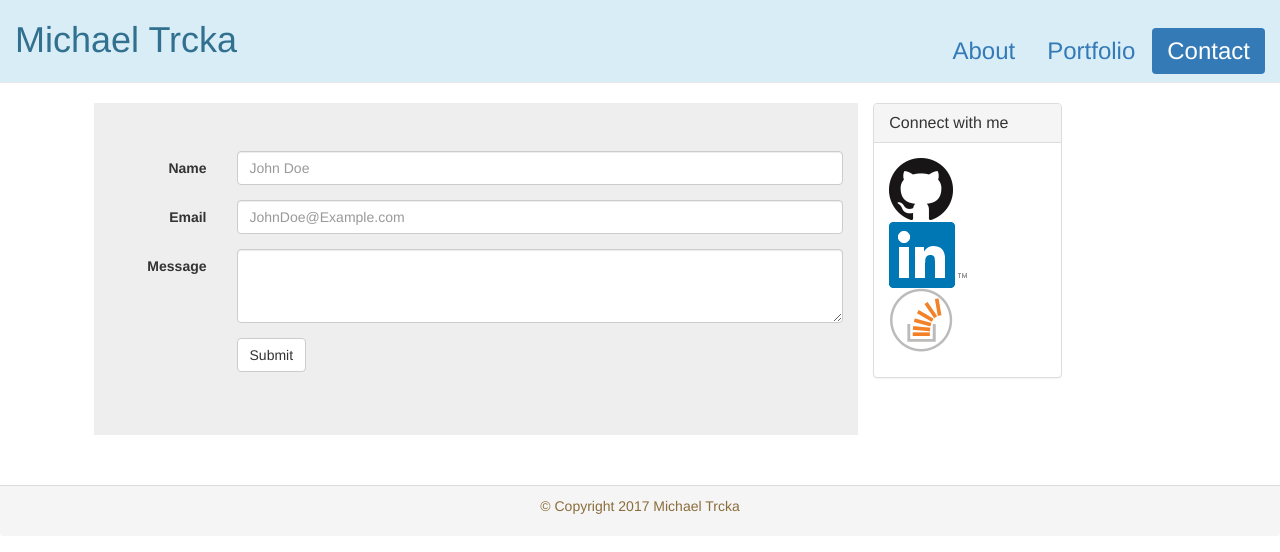
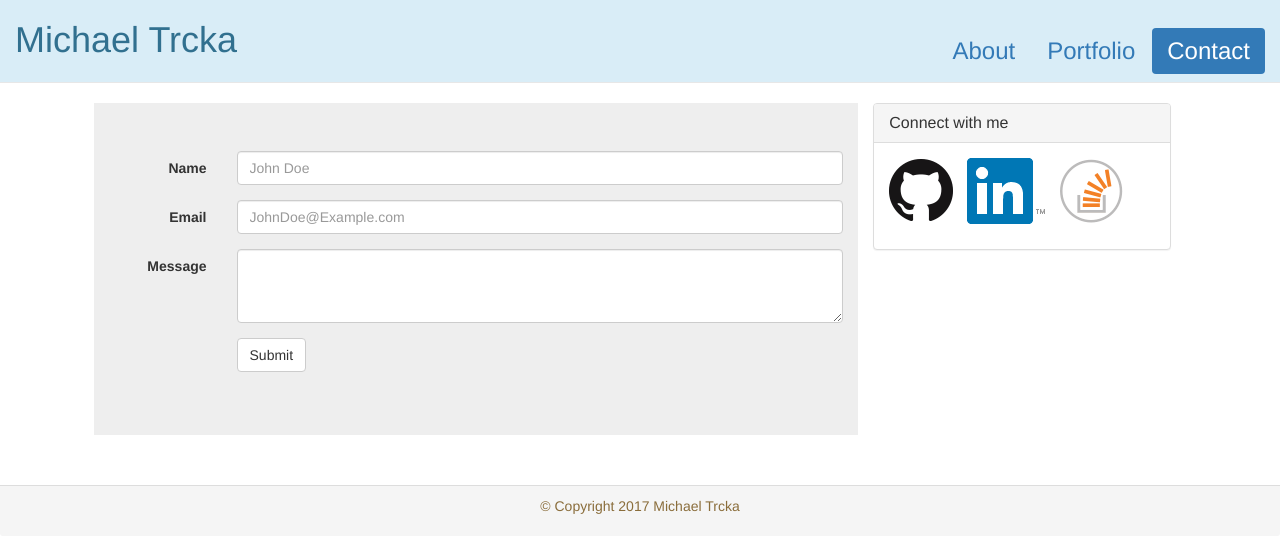
Before and after one commit to Trcka/Bootstrap-Portfolio, a plain HTML site: page contact.html in a window 1280 px wide. Drawn offline with nearby package versions, Linux system fonts and the light colour scheme.

Commit message:
fixed col in aside

```diff
--- a/contact.html
+++ b/contact.html
@@ -50,7 +50,7 @@
 </form>
 </div>
 
-<div class="col-md-2">
+<div class="col-md-3">
 <div class=" panel panel-default">
   <div class="panel-heading">
     <h2 class="panel-title">Connect with me</h2>
@@ -66,7 +66,7 @@
 </div>
 </div>
 </div>
-<div class="col-md-2"></div>
+<div class="col-md-1"></div>
 </div>
 </div>
 <footer class="panel-footer pager alert-warning">
```
Also changed, not shown: index.html (+2 -2 lines), portfolio.html (+2 -2 lines).
